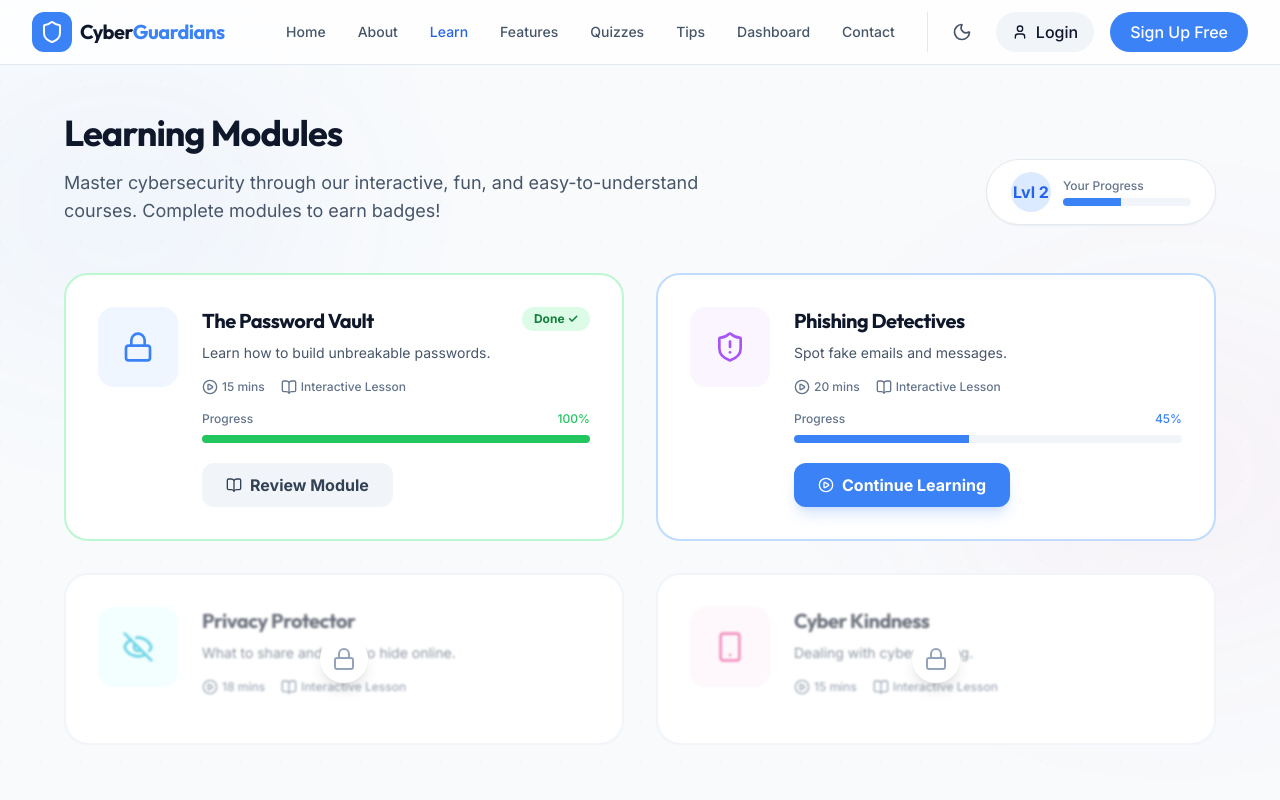
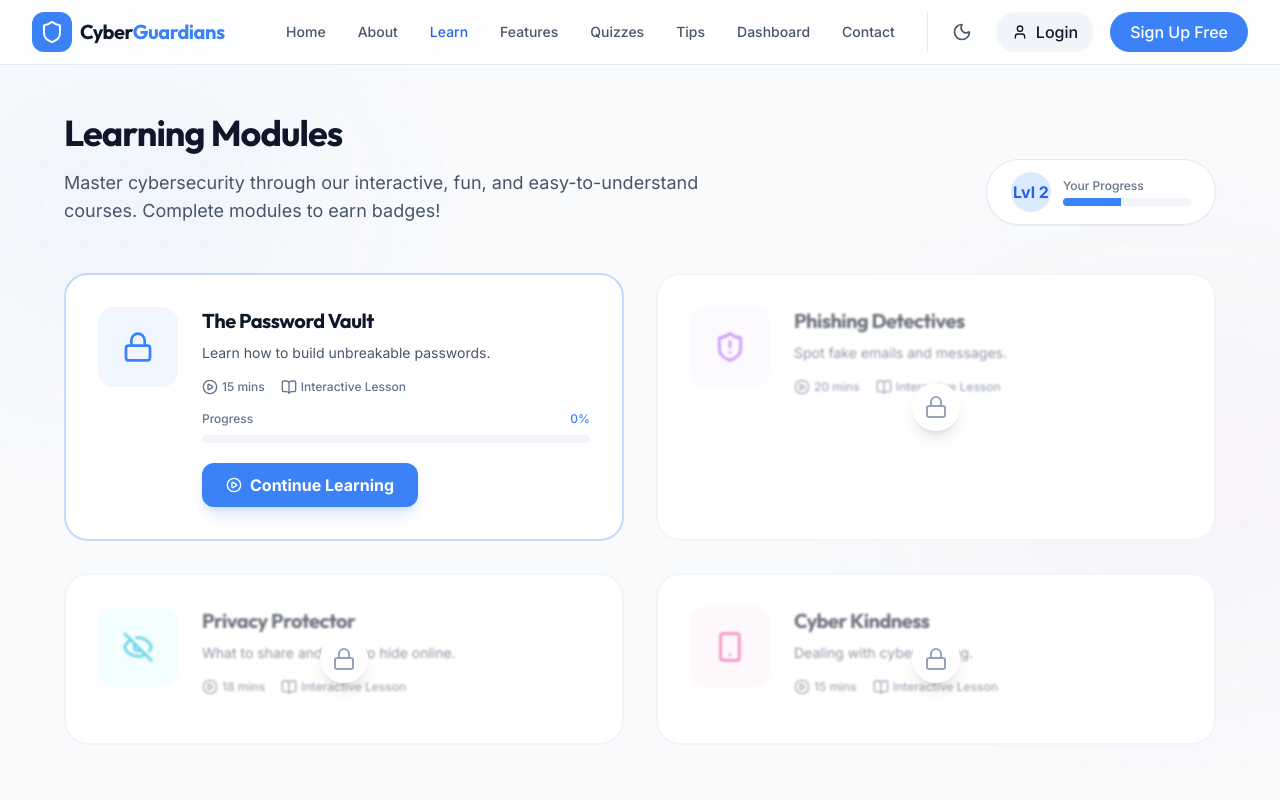
Before and after one commit to vjsantho/Cyber-Guardian-Front, a React (Vite) app: page /learn in a window 1280 px wide. Shown: the top 800 px of the page. Built offline with nearby package versions, Linux system fonts and the light colour scheme.

Commit message:
Reset initial module progress to fresh state

```diff
--- a/src/pages/Learn.tsx
+++ b/src/pages/Learn.tsx
@@ -10,8 +10,8 @@ const modules = [
     description: "Learn how to build unbreakable passwords.",
     icon: <Lock className="w-8 h-8 text-blue-500" />,
     color: "bg-blue-50 dark:bg-blue-900/20",
-    progress: 100,
-    status: "completed",
+    progress: 0,
+    status: "in_progress",
     duration: "15 mins",
     content: {
       intro: "A strong password is your first line of defense. Weak passwords are like leaving your front door unlocked!",
@@ -41,8 +41,8 @@ const modules = [
     description: "Spot fake emails and messages.",
     icon: <ShieldAlert className="w-8 h-8 text-purple-500" />,
     color: "bg-purple-50 dark:bg-purple-900/20",
-    progress: 45,
-    status: "in_progress",
+    progress: 0,
+    status: "locked",
     duration: "20 mins",
     content: {
       intro: "Phishing attacks trick you into giving away your personal information. Learn to spot the warning signs!",
```
